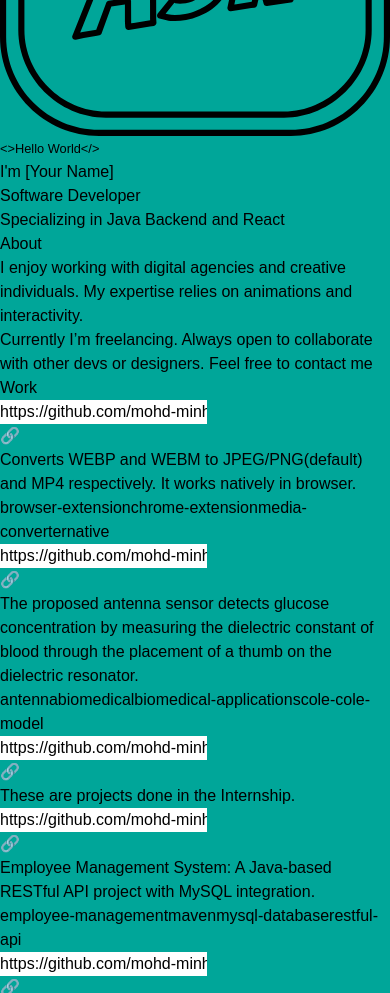
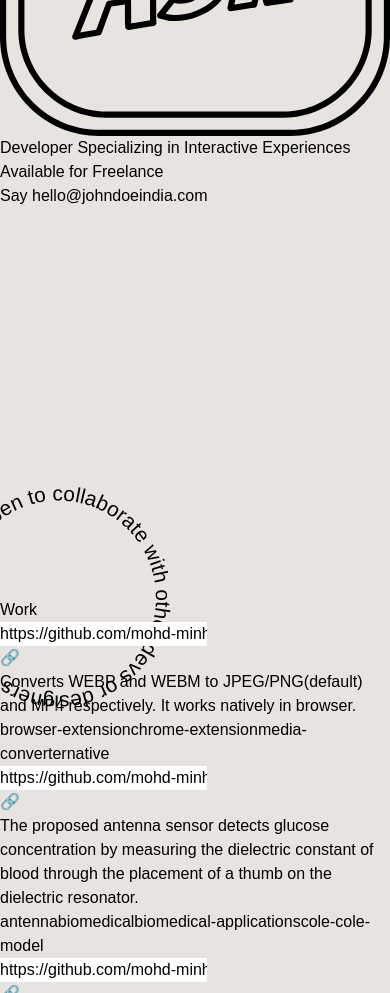
Before and after one commit to mohd-minhal/my-app, a React (Vite) app: page / in a window 390 px wide. Shown: the part 2300-3293 px from the top of the page. Built offline with nearby package versions, Linux system fonts and the light colour scheme; the HTML template or start-up script is replaced by a standard one.

Commit message:
changed style

```diff
--- a/src/Components/about.jsx
+++ b/src/Components/about.jsx
@@ -8,7 +8,7 @@ Always open to collaborate with other devs or designers. Feel free to `;
 
 export default function About() {
   return (
-    <div className="about-section m-0 py-[9rem] px-[5rem] tracking-tight leading-[1.26] text-[1rem] uppercase sm:text-[1.5rem]">
+    <div className="about-section py-[9rem] px-[5rem] tracking-tight leading-[1.26] text-[1rem] uppercase sm:text-[1.5rem]">
       <h1 className="text-[3rem] mb-[2rem]">About</h1>
       <div className="grid grid-cols-1 gap-6 md:grid-cols-2">
         <p className="font-light">{about}</p>
--- a/src/Components/hero.jsx
+++ b/src/Components/hero.jsx
@@ -1,12 +1,25 @@
+import UnderlineHover from "./underline";
+
 export default function Hero() {
   return (
-    <div className="flex flex-col items-start justify-center h-screen px-6 md:px-16 text-white bg-gradient-to-r from-[#002541] to-[#003d5b]">
-      <small>&lt;&gt;Hello World&lt;/&gt;</small>
-      <h1 className="font-bold text-5xl mb-6">I'm [Your Name]</h1>
-      <h2 className="text-3xl animate-blinker mb-6">Software Developer</h2>
-      <h3 className="text-xl mb-8">Specializing in Java Backend and React</h3>
-      <div className="flex flex-col border-l border-[#b3d7e0] pl-4 space-y-4 cursor-pointer">
-      </div>
+    <div className="flex flex-col justify-center h-screen px-6 md:px-16">
+      <h1 className="text-2xl font-fredoka-300 m-4 transition-all duration-300 md:text-5xl sm:text-3xl">
+        <span> Developer Specializing in </span>
+        <span> Interactive Experiences </span>
+        <span> Available for Freelance </span>
+        <br></br>
+        <span> Say </span>
+        <span>
+          <UnderlineHover>
+            <a
+              href="mailto:hello@pauloferreirajorge.com"
+              className="text-primary hover:underline"
+            >
+              hello@johndoeindia.com
+            </a>
+          </UnderlineHover>
+        </span>
+      </h1>
     </div>
   );
 }
--- a/src/Components/navBarWrapper.jsx
+++ b/src/Components/navBarWrapper.jsx
@@ -10,7 +10,19 @@ const NavBarWrapper = () => {
   const handleScroll = () => {
     const scrollY = window.scrollY;
     const viewportHeight = window.innerHeight;
-    const newWidth = Math.max(25, 100 - scrollY / 5);
+
+    // Adjusting the width based on viewport size
+    const viewportWidth = window.innerWidth;
+    let newWidth;
+
+    if (viewportWidth >= 1024) { // Large screens (1024px and above)
+      newWidth = Math.max(25, 100 - scrollY / 5); // Minimum width 25%
+    } else if (viewportWidth >= 640) { // Medium screens (640px to 1023px)
+      newWidth = Math.max(40, 100 - scrollY / 5); // Minimum width 40%
+    } else {
+      newWidth = "100%"; // For small screens
+    }
+
     const newTop = Math.min(scrollY, viewportHeight - 150);
 
     console.log(newTop, newWidth);
@@ -37,7 +49,7 @@ const NavBarWrapper = () => {
   return (
     <>
       <div
-        className={`fixed left-0 z-[1000] backdrop-opacity-60 transition-all duration-300 ease-in-out mx-auto ${
+        className={`fixed left-0 z-[1000] backdrop-opacity-0 transition-all duration-300 ease-in-out mx-auto ${
           showNavBar ? "" : ""
         } hidden sm:block`}
         style={{
@@ -48,7 +60,7 @@ const NavBarWrapper = () => {
         <NavBar />
       </div>
       <div
-        className={`fixed left-0 z-[1000] backdrop-opacity-60 transition-all duration-300 ease-in-out p-5 mx-auto ${
+        className={`fixed left-0 z-[1000] transition-all duration-300 ease-in-out p-5 mx-auto ${
           showNavBar ? "translate-y-0" : "-translate-y-[200%]"
         } block sm:hidden`}
         style={{
--- a/src/Components/navbar.jsx
+++ b/src/Components/navbar.jsx
@@ -18,23 +18,23 @@ export default function NavBar() {
   ];
 
   return (
-    <nav className="fixed top-0 left-0 w-full backdrop-blur-lg z-[1000] shadow flex flex-col sm:flex-row justify-between items-center py-4 px-8">
+    <nav className="fixed top-0 left-0 w-full z-[1000] shadow flex flex-col sm:flex-row justify-between items-center py-4 px-8">
       <div className="flex flex-wrap justify-between items-center w-full">
         {/* Navigation items (John Doe, India) */}
         <ul className="flex space-x-8 items-center">
           {nav.slice(0, 2).map((value, index) => (
-            <li className="text-lg font-semibold" key={index}>
+            <li className="sm:text-lg md:text-md text-sm font-semibold" key={index}>
               {value.name.toUpperCase()}
             </li>
           ))}
         </ul>
 
         {/* Social media items */}
-        <ul className="flex space-x-4 mt-0 sm:mt-0">
+        <ul className="flex space-x-4 mt-0">
           {nav.slice(2).map((value, index) => (
             <li key={index + 2} className="relative group flex items-center">
               <a
-                className="flex items-center text-lg font-semibold transition-all duration-200"
+                className="flex items-center transition-all duration-200"
                 href={value.link}
                 target="_blank"
                 rel="noopener noreferrer"
@@ -43,7 +43,7 @@ export default function NavBar() {
                   <img
                     src={value.svg}
                     alt={value.name}
-                    className="inline h-12 transition duration-300 hover:filter hover:invert-[0.5] hover:sepia hover:saturate-[5] hover:hue-rotate-[175deg]"
+                    className="inline font-bold h-6 sm:h-12 transition duration-300"
                   />
                 </UnderlineHover>
               </a>
--- /dev/null
+++ b/src/Components/rotateText.jsx
@@ -0,0 +1,48 @@
+import React, { useEffect, useState } from "react";
+
+const RotatingTextCircle = () => {
+  const [size, setSize] = useState(Math.min(window.innerWidth, 700));
+
+  useEffect(() => {
+    const handleResize = () => {
+      setSize(Math.min(window.innerWidth, 700));
+    };
+
+    window.addEventListener("resize", handleResize);
+    return () => {
+      window.removeEventListener("resize", handleResize);
+    };
+  }, []);
+
+  return (
+    <div
+      className="fixed left-0 bottom-0 m-4"
+      style={{ transform: "translate(-35%, 50%)", pointerEvents: "none" }}
+    >
+      <div
+        className="relative"
+        style={{ width: `${size}px`, height: `${size}px` }}
+      >
+        <svg
+          viewBox="0 0 300 300"
+          className="absolute left-0 top-0 w-full h-full animate-rotate"
+        >
+          <defs>
+            <path
+              id="circlePath"
+              d="M 150, 150 m -75, 0 a 75,75 0 0,1 150,0 a 75,75 0 0,1 -150,0 "
+            />
+          </defs>
+          <circle cx="150" cy="150" r="75" fill="none" />
+          <text fill="#000">
+            <textPath xlinkHref="#circlePath">
+              Always open to collaborate with other devs or designers
+            </textPath>
+          </text>
+        </svg>
+      </div>
+    </div>
+  );
+};
+
+export default RotatingTextCircle;
--- a/src/Components/underline.jsx
+++ b/src/Components/underline.jsx
@@ -4,7 +4,7 @@ const UnderlineHover = ({ children }) => {
   return (
     <span className="relative inline-block group font-semibold transition-all duration-200">
       {children}
-      <span className="absolute bottom-[-4px] left-1/2 w-0 h-[2px] bg-red-200 transition-all duration-300 group-hover:w-full group-hover:left-0"></span>
+      <span className="absolute bottom-[-4px] left-1/2 w-0 h-[2px] bg-black transition-all duration-300 group-hover:w-full group-hover:left-0"></span>
     </span>
   );
 };
--- a/src/Pages/home.jsx
+++ b/src/Pages/home.jsx
@@ -1,15 +1,15 @@
-import About from "../Components/about";
 import Hero from "../Components/hero";
 import Respository from "../Components/respo";
 import Projects from "../Components/project";
 import NavBarWrapper from "../Components/navBarWrapper";
+import RotatingTextCircle from "../Components/rotateText";
 
 export default function Home() {
   return (
     <>
       <NavBarWrapper />
       <Hero />
-      <About />
+      <RotatingTextCircle />
       <Projects />
       <Respository />
     </>
--- a/src/index.css
+++ b/src/index.css
@@ -34,5 +34,10 @@ body {
   font-family: "Fredoka One", sans-serif;
   -webkit-font-smoothing: antialiased;
   -moz-osx-font-smoothing: grayscale;
-  background-color: #00a699;
+  background-color: #e7e4df;
 }
+
+::selection {
+  background-color: #f6c4dd;
+  color: black;
+}
--- a/tailwind.config.js
+++ b/tailwind.config.js
@@ -10,11 +10,16 @@ export const theme = {
     },
     animation: {
       blinker: 'blinker 3s linear infinite',
+      rotate: 'rotate 10s linear infinite',
     },
     keyframes: {
       blinker: {
         '50%': { opacity: '0.1' },
       },
+      rotate: {
+        '0%': { transform: 'rotate(360deg)' },
+        '100%': { transform: 'rotate(0deg)' },
+      },
     },
   },
 };
```
